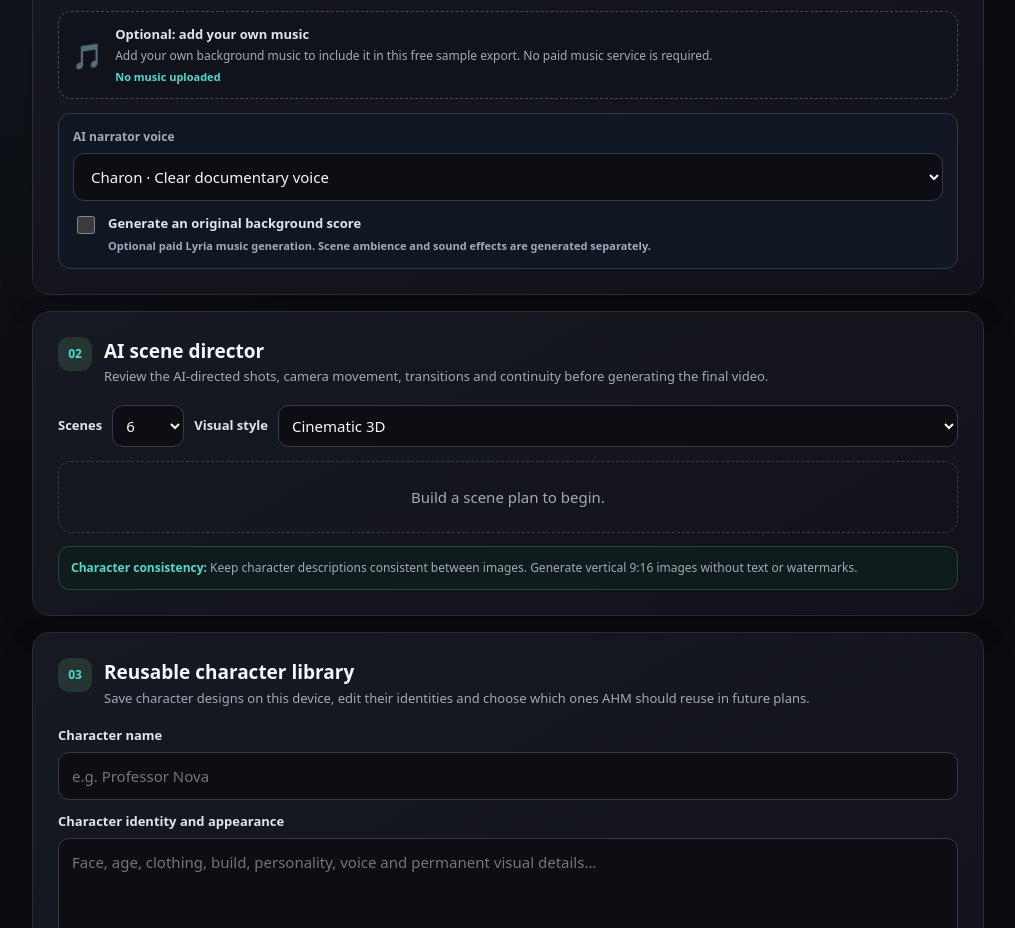
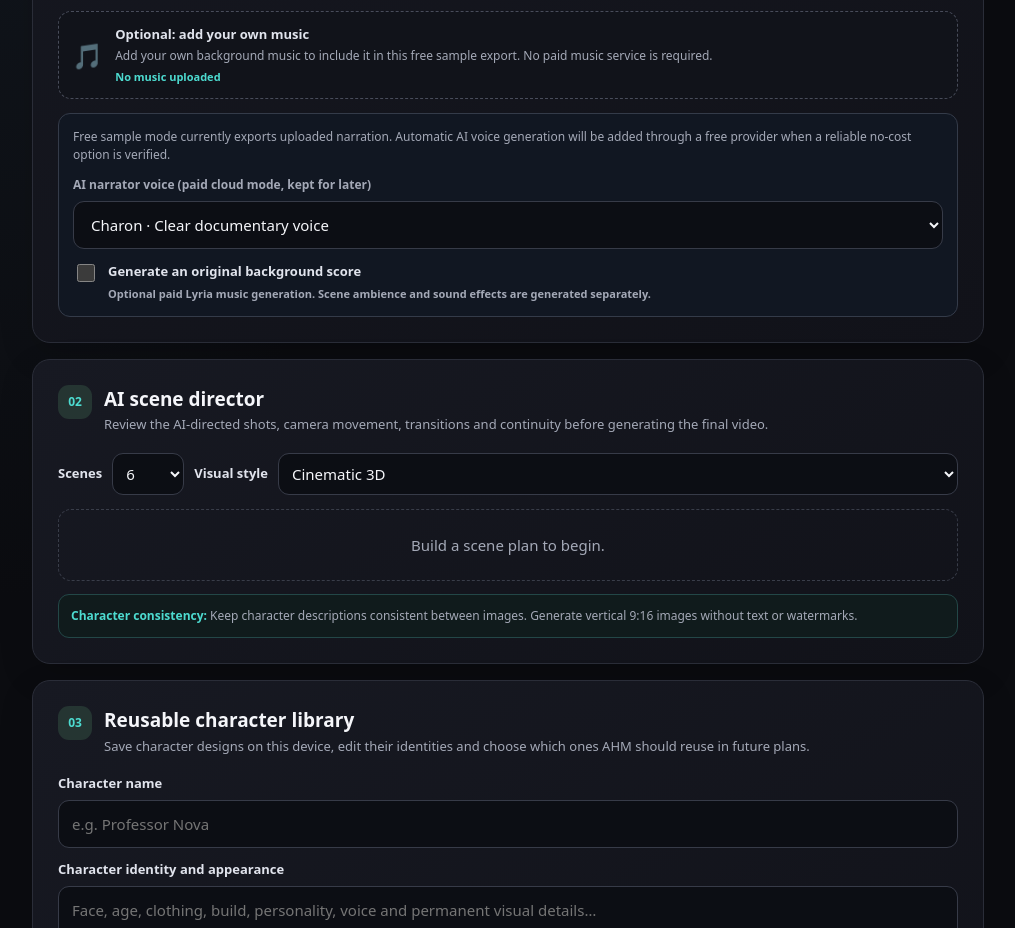
Before and after one commit to socialboosthub/Lock, a website: page public/index.html in a window 1280 px wide. Shown: the part 1081-2009 px from the top of the page, without its empty margins (132-1147 px from the left). Drawn offline with Linux system fonts and the light colour scheme; no server answers.

Commit message:
Clarify narrator voice control for free sample mode

```diff
--- a/public/index.html
+++ b/public/index.html
@@ -76,7 +76,8 @@
       <input class="hiddenInput" id="musicFile" type="file" accept="audio/*">
 
       <div class="audioProductionSettings">
-        <label for="voiceStyle">AI narrator voice</label>
+        <p class="smallNote">Free sample mode currently exports uploaded narration. Automatic AI voice generation will be added through a free provider when a reliable no-cost option is verified.</p>
+        <label for="voiceStyle">AI narrator voice (paid cloud mode, kept for later)</label>
         <select id="voiceStyle">
           <option value="Charon" selected>Charon · Clear documentary voice</option>
           <option value="Kore">Kore · Firm and expressive</option>
```
